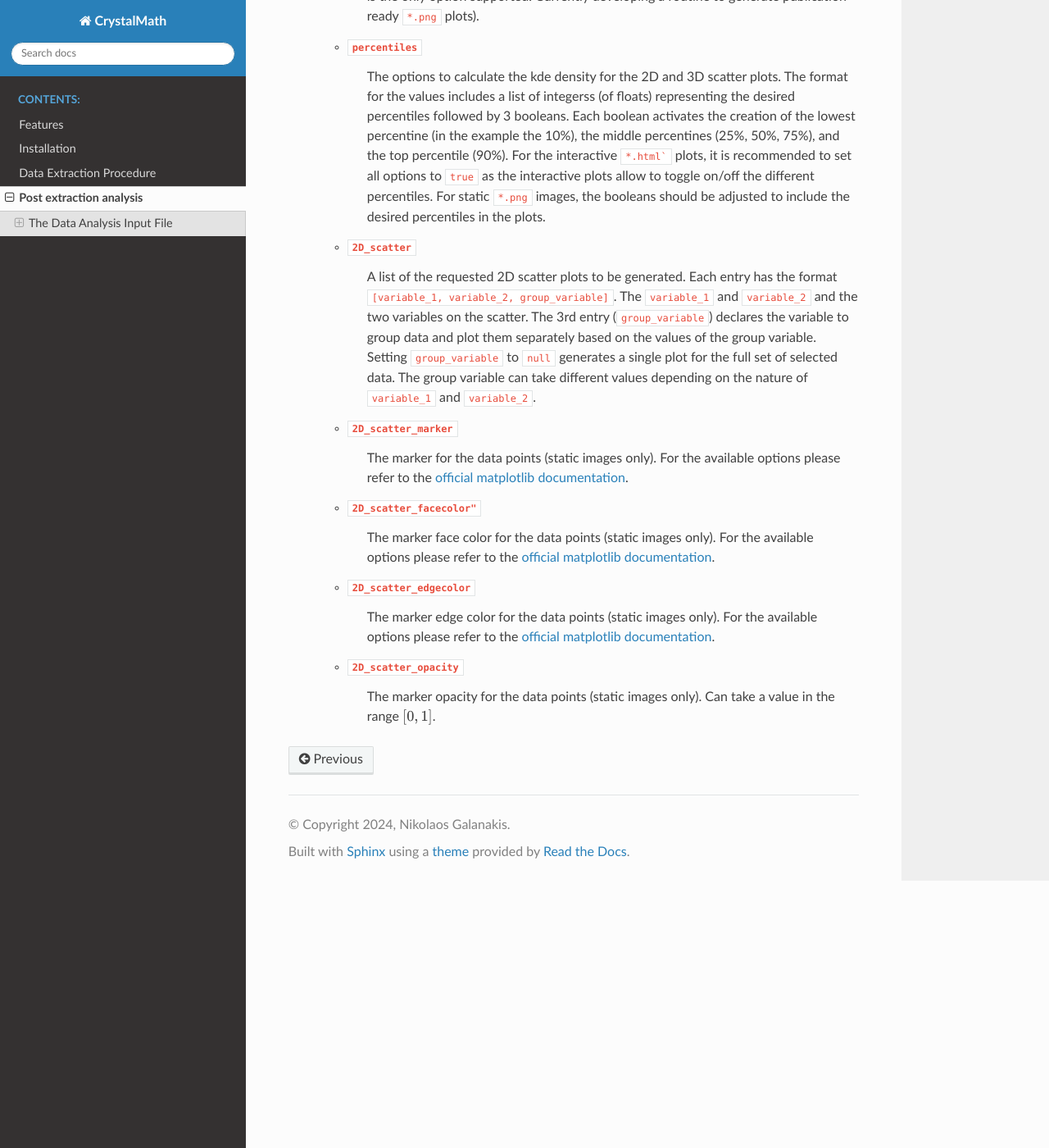
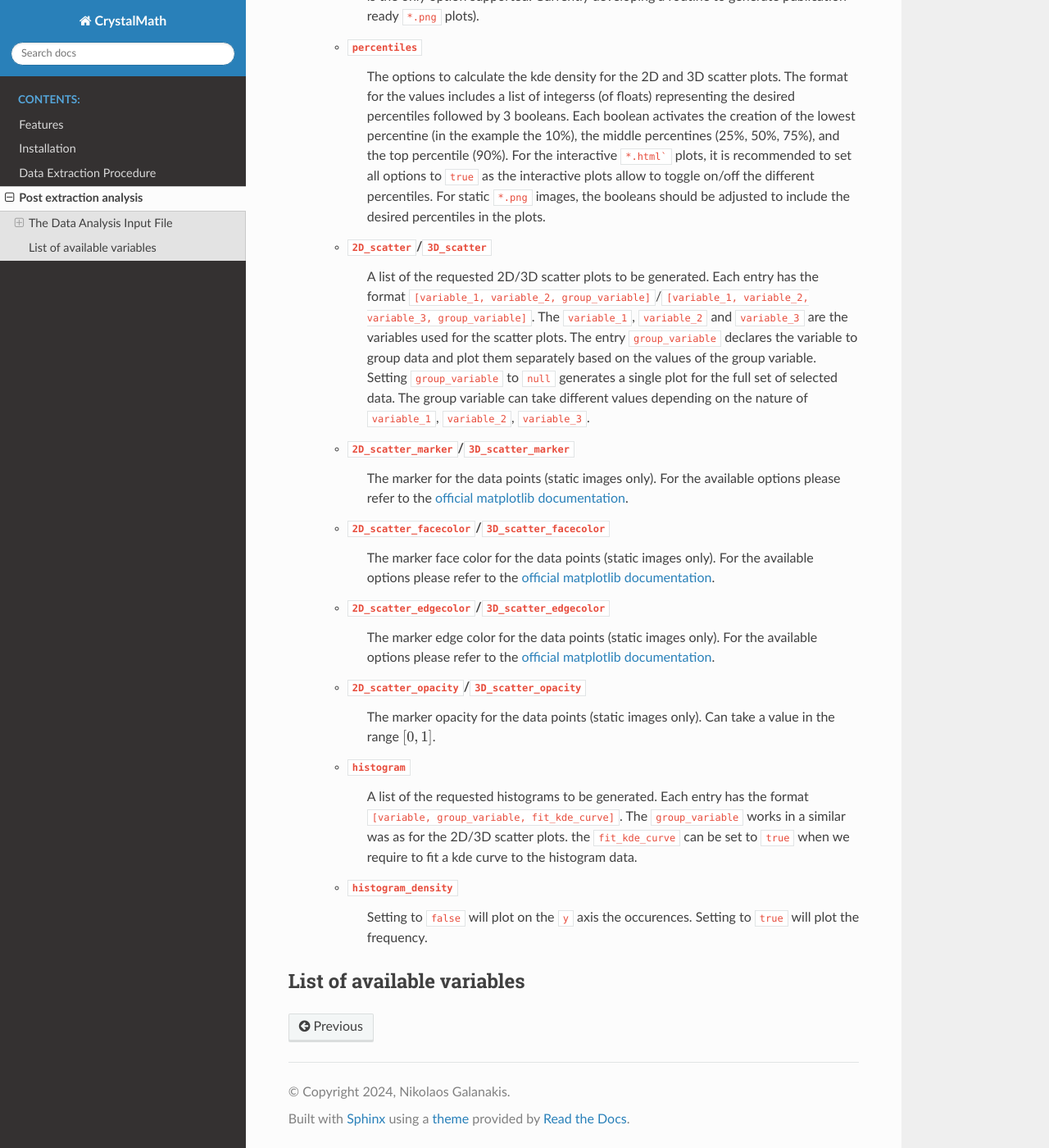
Before and after one commit to nigalanakis/Crystal_Math, a Sphinx documentation site: the page built from docs/source/analysis.rst, in a window 1280 px wide and 1400 px high, scrolled down 4740 px. Shown: the whole window at 82% size. Built offline with Sphinx 7.4.7 and the Read the Docs theme 2.0.0, drawn with Linux system fonts in a browser that asks for light colours.

Commit message:
Update analysis.rst

````diff
--- a/docs/source/analysis.rst
+++ b/docs/source/analysis.rst
@@ -192,17 +192,26 @@ Key Descriptions
     - ``percentiles``
         The options to calculate the kde density for the 2D and 3D scatter plots. The format for the values includes a list of integerss (of floats) representing the desired percentiles followed by 3 booleans. Each boolean activates the creation of the lowest percentine (in the example the 10%), the middle percentines (25%, 50%, 75%), and the top percentile (90%). For the interactive ``*.html``` plots, it is recommended to set all options to ``true`` as the interactive plots allow to toggle on/off the different percentiles. For static ``*.png`` images, the booleans should be adjusted to include the desired percentiles in the plots.
 
-    - ``2D_scatter``
-        A list of the requested 2D scatter plots to be generated. Each entry has the format ``[variable_1, variable_2, group_variable]``. The ``variable_1`` and ``variable_2`` and the two variables on the scatter. The 3rd entry (``group_variable``) declares the variable to group data and plot them separately based on the values of the group variable. Setting ``group_variable`` to ``null`` generates a single plot for the full set of selected data. The group variable can take different values depending on the nature of  ``variable_1`` and ``variable_2``.
+    - ``2D_scatter``/``3D_scatter``
+        A list of the requested 2D/3D scatter plots to be generated. Each entry has the format ``[variable_1, variable_2, group_variable]``/``[variable_1, variable_2, variable_3, group_variable]``. The ``variable_1``, ``variable_2`` and ``variable_3`` are the variables used for the scatter plots. The entry ``group_variable`` declares the variable to group data and plot them separately based on the values of the group variable. Setting ``group_variable`` to ``null`` generates a single plot for the full set of selected data. The group variable can take different values depending on the nature of  ``variable_1``, ``variable_2``, ``variable_3``.
 
-    - ``2D_scatter_marker``
+    - ``2D_scatter_marker``/``3D_scatter_marker``
         The marker for the data points (static images only). For the available options please refer to the `official matplotlib documentation <https://matplotlib.org/stable/api/markers_api.html>`_.
 
-    - ``2D_scatter_facecolor"``
+    - ``2D_scatter_facecolor``/``3D_scatter_facecolor``
         The marker face color for the data points (static images only). For the available options please refer to the `official matplotlib documentation <https://matplotlib.org/stable/gallery/color/named_colors.html>`_.
 
-    - ``2D_scatter_edgecolor``
+    - ``2D_scatter_edgecolor``/``3D_scatter_edgecolor``
         The marker edge color for the data points (static images only). For the available options please refer to the `official matplotlib documentation <https://matplotlib.org/stable/gallery/color/named_colors.html>`_.
 
-    - ``2D_scatter_opacity``
+    - ``2D_scatter_opacity``/``3D_scatter_opacity``
         The marker opacity for the data points (static images only). Can take a value in the range :math:`[0,1]`.
+
+    - ``histogram``
+        A list of the requested histograms to be generated. Each entry has the format ``[variable, group_variable, fit_kde_curve]``. The ``group_variable`` works in a similar was as for the 2D/3D scatter plots. the     ``fit_kde_curve`` can be set to ``true`` when we require to fit a kde curve to the histogram data.
+
+    - ``histogram_density``
+        Setting to ``false`` will plot on the ``y`` axis the occurences. Setting to ``true`` will plot the frequency.
+
+List of available variables
+---------------------------
````
